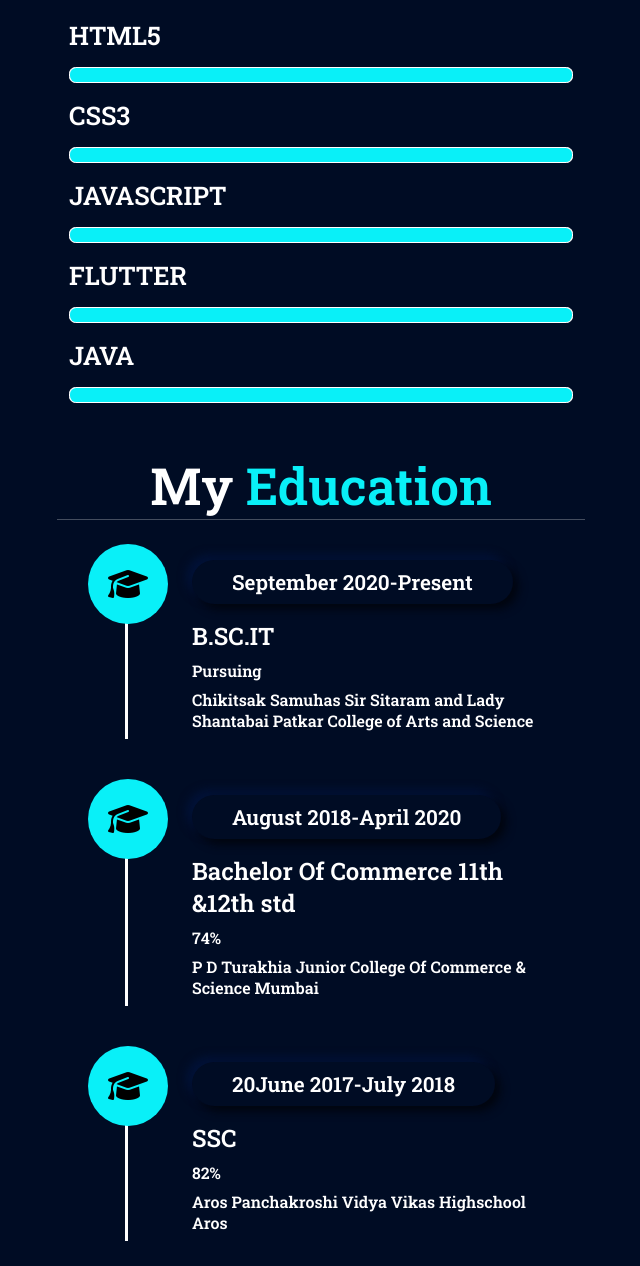
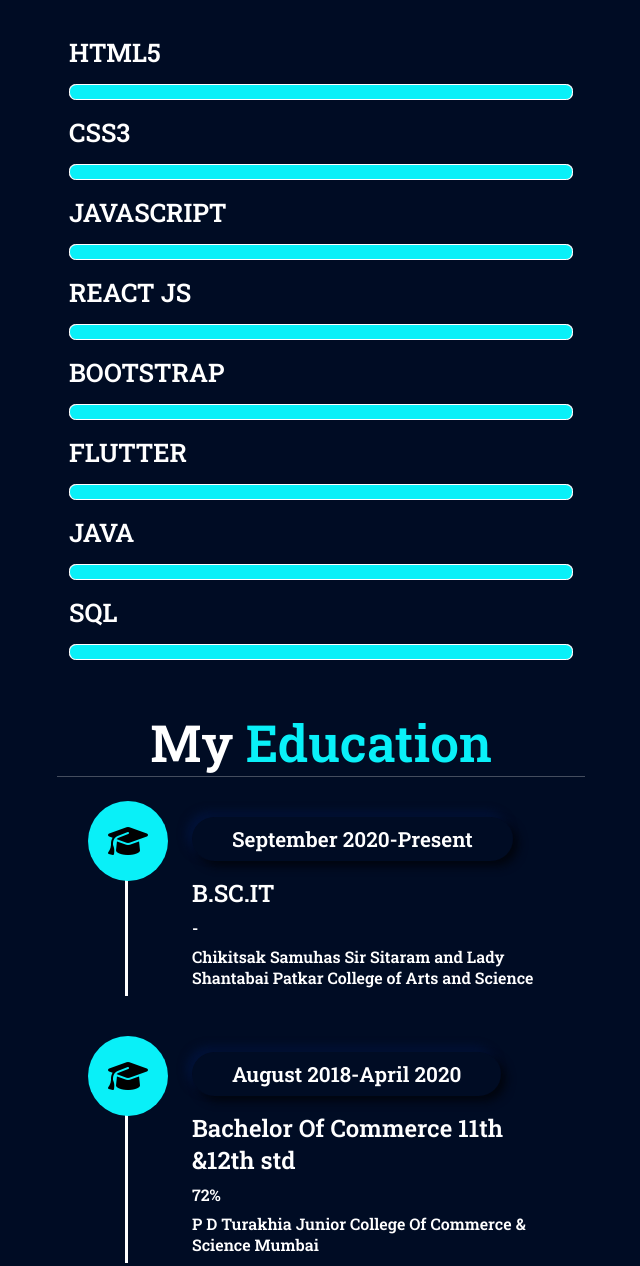
Before and after one commit to AjMurli/My-Portfolio, a plain HTML site: page index.html in a window 1280 px wide. Shown: the part 1137-2403 px from the top of the page, without its empty margins (599-1239 px from the left). Drawn offline with nearby package versions, Linux system fonts and the light colour scheme; a web font is replaced by a local one.

Commit message:
file edit

```diff
--- a/CSS/Personal_Portfolio_Responsive_Website.css
+++ b/CSS/Personal_Portfolio_Responsive_Website.css
@@ -221,7 +221,7 @@ main {
 }
 
 .home .details h1 {
-    font-size: 5vw;
+    font-size: 4.5vw;
 }
 
 .home .details span {
--- a/index.html
+++ b/index.html
@@ -29,8 +29,9 @@
     <header>
         <div class="user">
             <div class="pic"><img src="/IMG/Murli.png" alt=""></div>
-            <h3 class="name">Murlidhar Palav</h3>
-            <p class="field">Full Stack Developer</p>
+            <h3 class="name field">Murlidhar Palav</h3>
+            <!-- <p class="field">Full Stack Developer</p> -->
+
         </div>
         <nav>
             <ul>
@@ -58,7 +59,7 @@
 
             <div class="details">
                 <h3>HI THERE!</h3>
-                <h1>I'M <span>Murli Palav</span></h1>
+                <h1>I'M <span>Murlidhar Palav</span></h1>
                 <p>Ability to handle Multiple tasks.Passionate about implementing and launching new projects.Looking to
                     start the career as an entry level full stack developer
                 </p>
@@ -79,9 +80,9 @@
                 <h3>Name: <span>Murlidhar Palav</span></h3>
                 <h3>Age: <span>21</span></h3>
                 <h3>Stream: <span>B.Sc.IT</span></h3>
-                <h3>Qualification: <span>Pursuing Graduation</span></h3>
-                <h3>Post: <span>Student</span></h3>
-                <h3>Language: <span>Marathi,Hindi,English</span></h3>
+                <h3>Qualification: <span>Graduate</span></h3>
+                <!-- <h3>Post: <span>Student</span></h3> -->
+                <h3>Language: <span>Marathi, Hindi, English</span></h3>
 
                 <div class="btn">
                     <a href="https://www.linkedin.com/in/murlidhar-palav-10b435219/"><button class="btn">Download CV <i
@@ -113,28 +114,42 @@
                         <div class="progressIn" style="width: 100%;"></div>
                     </div>
                 </div>
-
                 <div class="skill-Item">
                     <h5>JAVASCRIPT</h5>
                     <div class="progress">
                         <div class="progressIn" style="width: 100%;"></div>
                     </div>
                 </div>
-
+                <div class="skill-Item">
+                    <h5>REACT JS</h5>
+                    <div class="progress">
+                        <div class="progressIn" style="width: 100%;"></div>
+                    </div>
+                </div>
+                <div class="skill-Item">
+                    <h5>BOOTSTRAP</h5>
+                    <div class="progress">
+                        <div class="progressIn" style="width: 100%;"></div>
+                    </div>
+                </div>
                 <div class="skill-Item">
                     <h5>FLUTTER</h5>
                     <div class="progress">
                         <div class="progressIn" style="width: 100%;"></div>
                     </div>
                 </div>
-
                 <div class="skill-Item">
                     <h5>JAVA</h5>
                     <div class="progress">
                         <div class="progressIn" style="width: 100%;"></div>
                     </div>
                 </div>
-
+                <div class="skill-Item">
+                    <h5>SQL</h5>
+                    <div class="progress">
+                        <div class="progressIn" style="width: 100%;"></div>
+                    </div>
+                </div>
             </div>
 
         </div>
@@ -153,7 +168,7 @@
                 <i class="fas fa-graduation-cap"></i>
                 <span>September 2020-Present</span>
                 <h3>B.SC.IT</h3>
-                <h4>Pursuing</h4>
+                <h4>-</h4>
                 <p>Chikitsak Samuhas Sir Sitaram and Lady Shantabai Patkar College of Arts and Science
                 </p>
             </div>
@@ -161,7 +176,7 @@
                 <i class="fas fa-graduation-cap"></i>
                 <span>August 2018-April 2020</span>
                 <h3>Bachelor Of Commerce 11th &12th std</h3>
-                <h4>74%</h4>
+                <h4>72%</h4>
                 <p>P D Turakhia Junior College Of Commerce & Science Mumbai
                 </p>
             </div>
```
